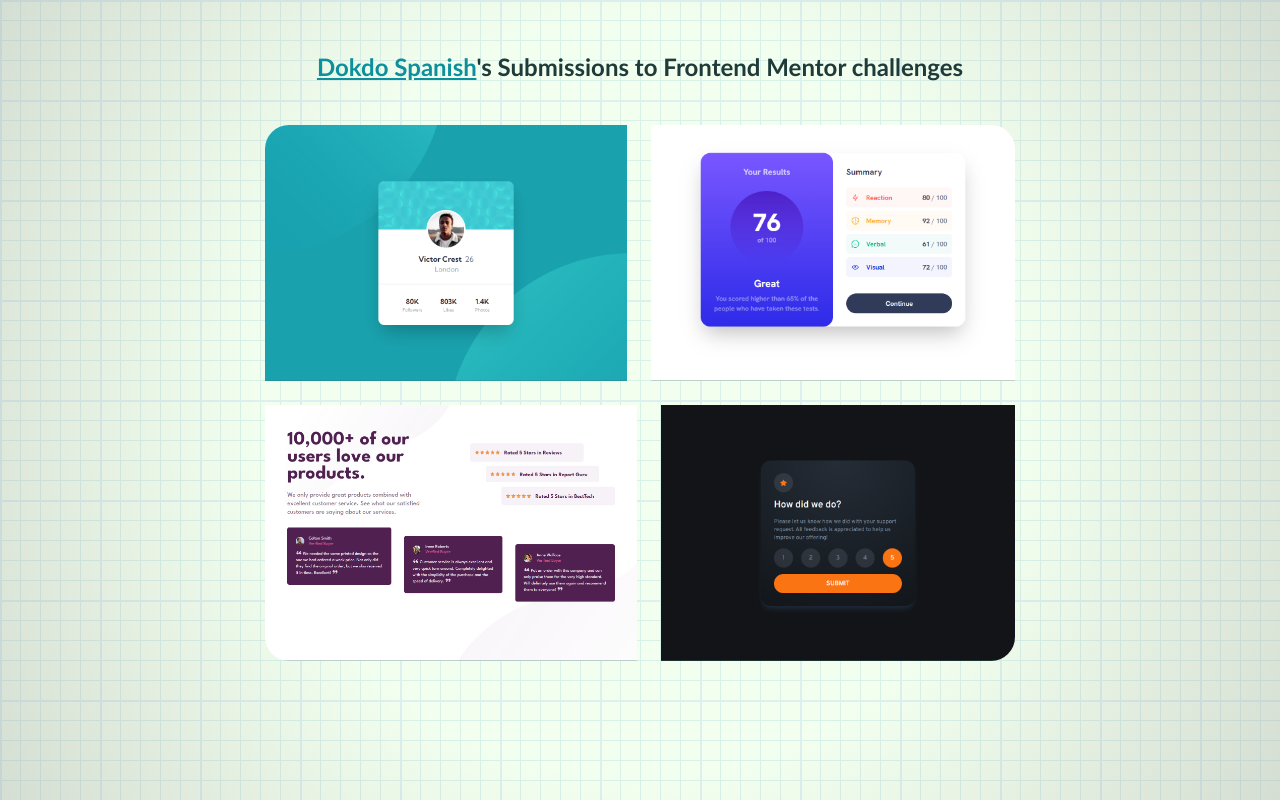
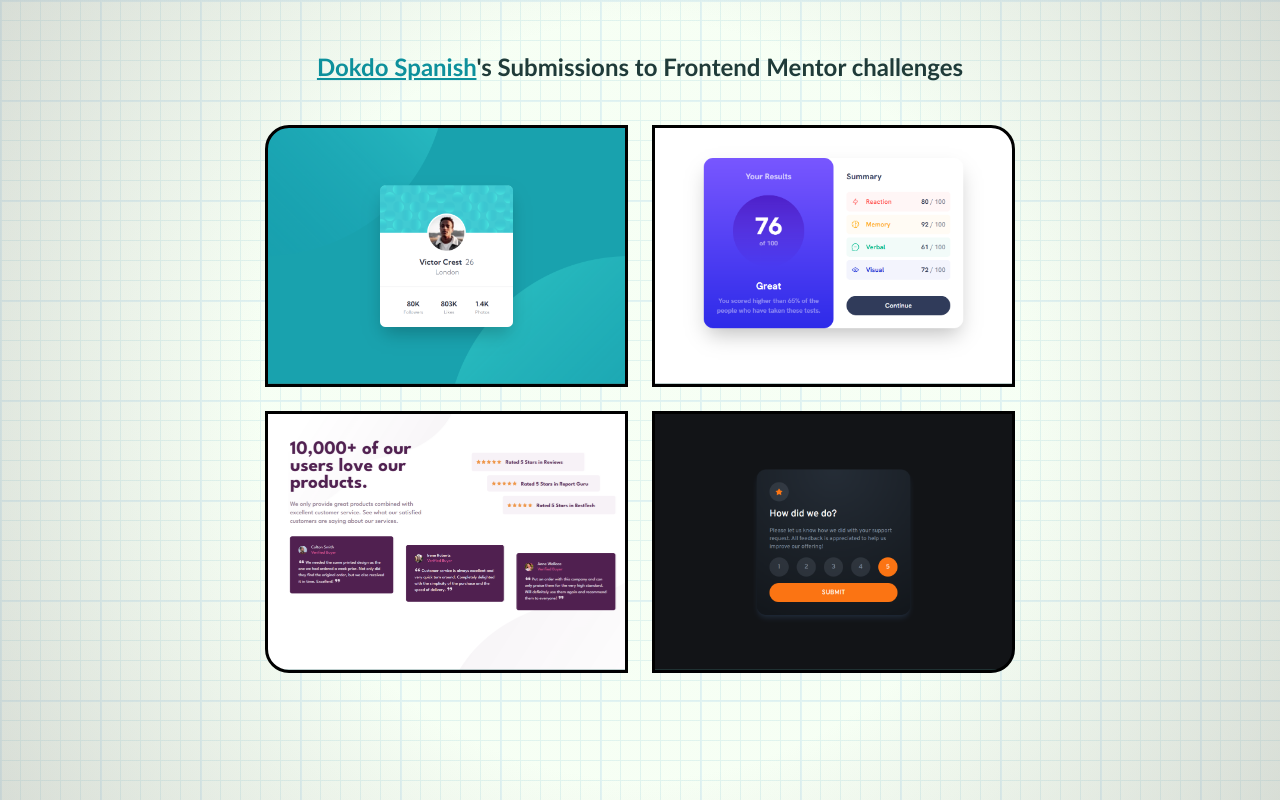
Before and after one commit to dokdospanish/fm-consolidated, a plain HTML site: page index.html in a window 1280 px wide. Drawn offline with Linux system fonts and the light colour scheme.

Commit message:
add border and realign

```diff
--- a/style.css
+++ b/style.css
@@ -1,6 +1,6 @@
 html {
   --s: 100px; /* control the size */
-  --_g: #b0ff9c16 90deg,rgb(220, 240, 240) 0;
+  --_g: #b0ff9c0e 90deg,rgba(220, 240, 240, 0.815) 0;
   background:
     conic-gradient(from 90deg at 2px 2px,var(--_g)),
     conic-gradient(from 90deg at 1px 1px,var(--_g));
@@ -29,6 +29,7 @@ a{
 }
 
 .block-link {
+  border: solid black;
   height: 16rem;
   flex-grow: 1;
   background-size: cover;
@@ -52,7 +53,7 @@ a{
 }
 
 .block-link:hover {
-  flex-grow: 2.2;
+  flex-grow: 2.5;
 }
 
 #tl {
@@ -119,6 +120,10 @@ section:last-child {
     transition: all 0.3s ease-out;
   }
 
+  .block-link {
+    width: 10rem;
+  }
+
   .block-link:hover > .label {
     transform: translateY(0);
   }
```
